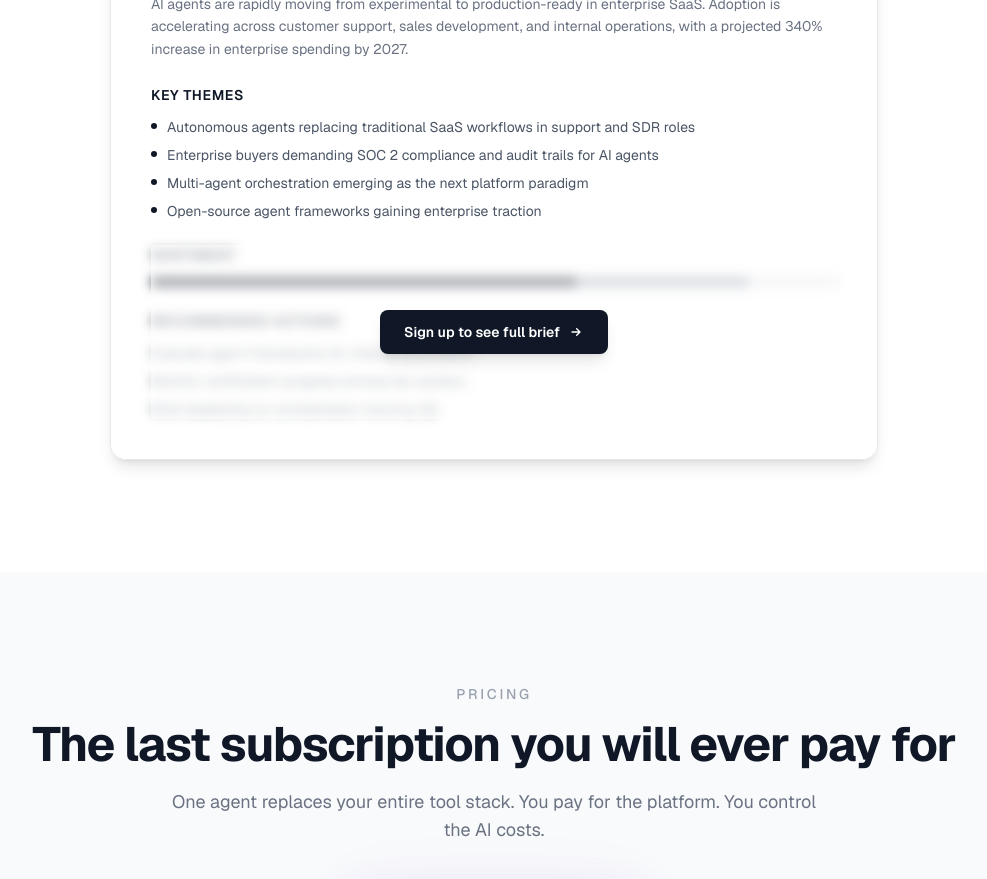
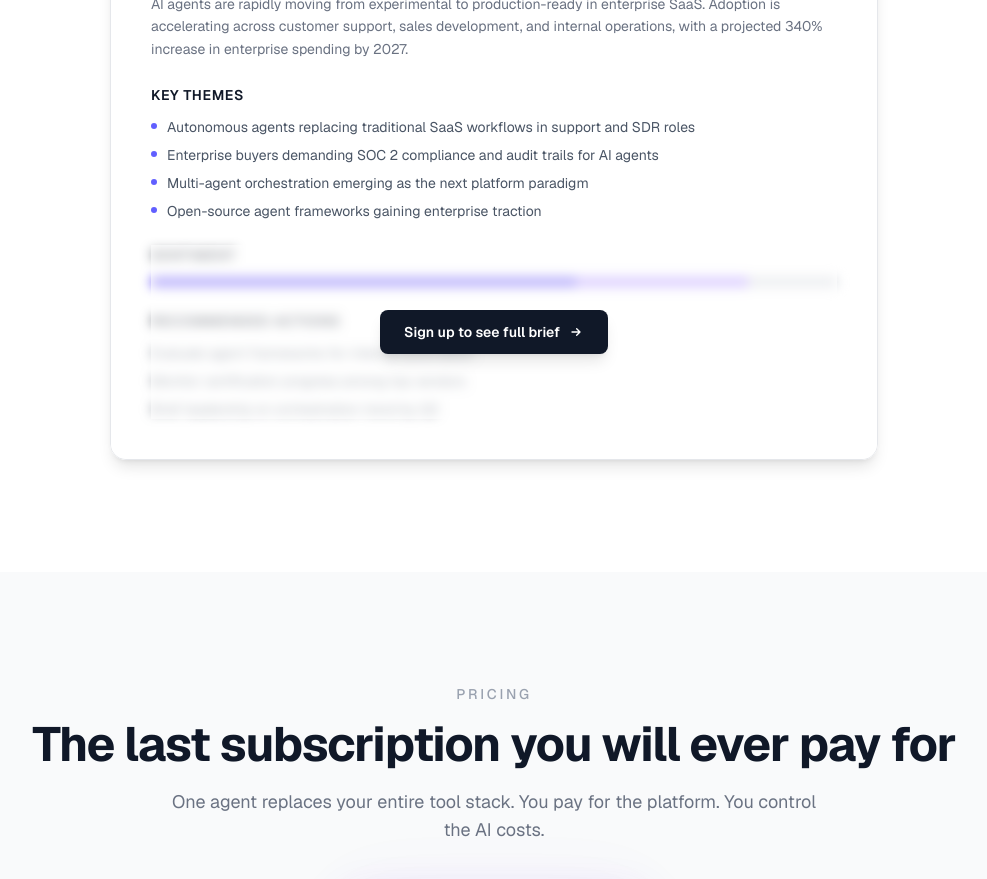
Before and after one commit to vinceglakas/pulse, a Next.js app: page / in a window 1280 px wide. Shown: the part 4660-5539 px from the top of the page, without its empty margins (146-1133 px from the left). Built offline with nearby package versions, Linux system fonts and the light colour scheme.

Commit message:
Fix brief preview colors to match brand (indigo/violet)

```diff
--- a/src/app/page.tsx
+++ b/src/app/page.tsx
@@ -425,7 +425,7 @@ export default function Home() {
                     'Open-source agent frameworks gaining enterprise traction',
                   ].map((t, i) => (
                     <li key={i} className="flex items-start gap-2.5 text-sm text-gray-600">
-                      <span className="w-1.5 h-1.5 rounded-full bg-gray-900 mt-1.5 shrink-0"></span>
+                      <span className="w-1.5 h-1.5 rounded-full bg-indigo-500 mt-1.5 shrink-0"></span>
                       {t}
                     </li>
                   ))}
@@ -437,9 +437,9 @@ export default function Home() {
                   <div className="mb-6">
                     <h4 className="text-sm font-semibold text-gray-900 uppercase tracking-wider mb-3">SENTIMENT</h4>
                     <div className="flex rounded-full overflow-hidden h-2.5">
-                      <div className="bg-gray-900" style={{ width: '62%' }}></div>
-                      <div className="bg-gray-400" style={{ width: '25%' }}></div>
-                      <div className="bg-gray-200" style={{ width: '13%' }}></div>
+                      <div className="bg-indigo-600" style={{ width: '62%' }}></div>
+                      <div className="bg-violet-400" style={{ width: '25%' }}></div>
+                      <div className="bg-gray-300" style={{ width: '13%' }}></div>
                     </div>
                   </div>
                   <div>
```
